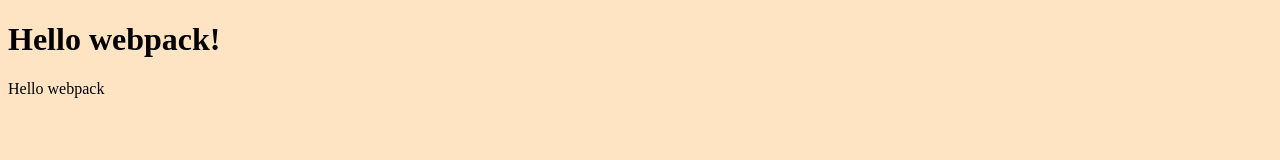
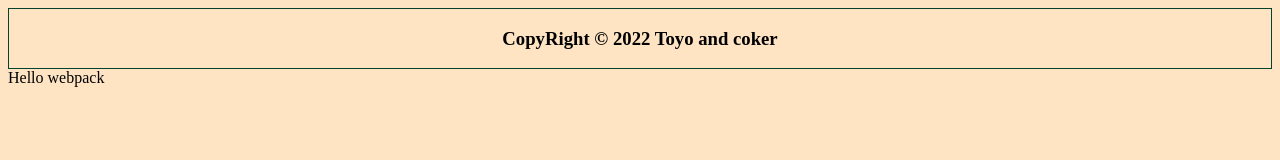
Before and after one commit to toyman640/Javascript-Capstone-project, a website built with webpack: page src/index.html in a window 1280 px wide. Built offline with nearby package versions, Linux system fonts and the light colour scheme.

Commit message:
Add footer.

```diff
--- a/src/index.html
+++ b/src/index.html
@@ -1,11 +1,13 @@
 <!DOCTYPE html>
 <html lang="en">
-<head>
-    <meta charset="UTF-8">
-    <meta name="viewport" content="width=device-width, initial-scale=1.0">
+  <head>
+    <meta charset="UTF-8" />
+    <meta name="viewport" content="width=device-width, initial-scale=1.0" />
     <title>Wbpack Exercise</title>
-</head>
-<body>
-    <h1>Hello webpack!</h1>
-</body>
+  </head>
+  <body>
+    <footer id="footer">
+      <h3>CopyRight &copy; 2022 Toyo and coker</h3>
+    </footer>
+  </body>
 </html>
--- a/src/style.css
+++ b/src/style.css
@@ -1,3 +1,9 @@
 body {
   background-color: bisque;
 }
+
+#footer {
+  display: flex;
+  justify-content: center;
+  border: 1px solid rgb(4, 66, 46);
+}
```
Also changed, not shown: dist/index.html, dist/main.js.
